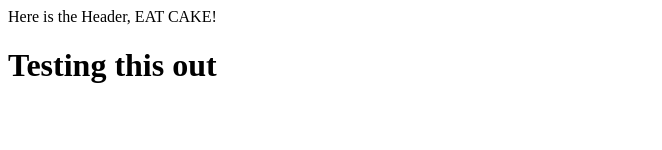
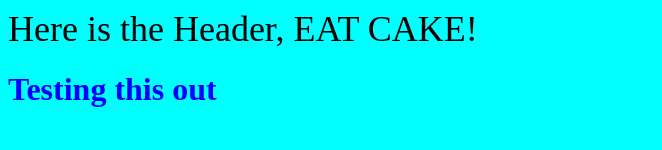
Before and after one commit to ericjobrien/deployment-lab, a website: page public/index.html in a window 1280 px wide. Shown: the top 150 px of the page, without its empty margins (0-662 px from the left). Drawn offline with Linux system fonts and the light colour scheme; the site is published under a folder, as on GitHub Pages, so addresses that start at the root find nothing.

Commit message:
change to stylesheet path

```diff
--- a/public/index.html
+++ b/public/index.html
@@ -1,7 +1,7 @@
 <!DOCTYPE html>
 <html lang="en">
 <head>
-    <link rel="stylesheet" href="/public/stylesheet.css"/>
+    <link rel="stylesheet" href="stylesheet.css"/>
     <meta charset="UTF-8">
     <meta http-equiv="X-UA-Compatible" content="IE=edge">
     <meta name="viewport" content="width=device-width, initial-scale=1.0">
```
